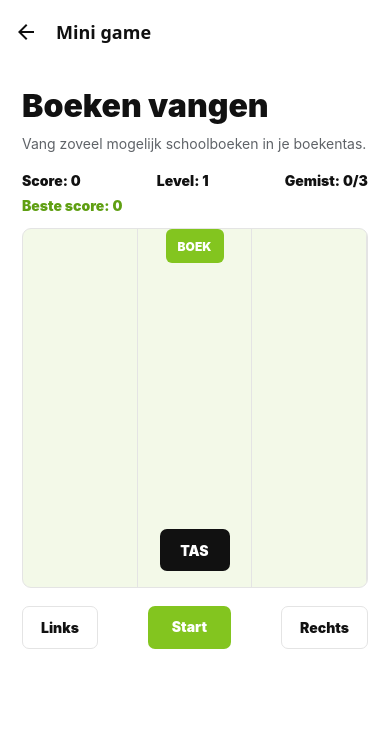
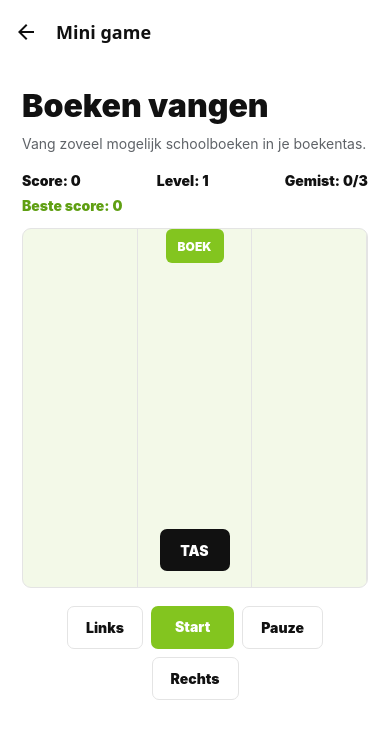
Before and after one commit to r1047785/webflow-campus-app, a React Native app: screen /BookGame in a window 390 px wide. Shown: the top 736 px of the page. Built offline with nearby package versions, Linux system fonts and the light colour scheme; no server answers.

Commit message:
Yente-eindopdracht-onderdeel: add pause button to book game

```diff
--- a/screens/BookGameScreen.js
+++ b/screens/BookGameScreen.js
@@ -10,12 +10,13 @@ export default function BookGameScreen() {
   const [highScore, setHighScore] = useState(0);
   const [misses, setMisses] = useState(0);
   const [isPlaying, setIsPlaying] = useState(false);
+  const [isPaused, setIsPaused] = useState(false);
 
   const level = Math.floor(score / 5) + 1;
   const speed = Math.max(180, 450 - score * 15);
 
   useEffect(() => {
-    if (!isPlaying) {
+    if (!isPlaying || isPaused) {
       return;
     }
 
@@ -31,7 +32,7 @@ export default function BookGameScreen() {
     }, speed);
 
     return () => clearInterval(timer);
-  }, [isPlaying, basketLane, bookLane, speed]);
+  }, [isPlaying, isPaused, basketLane, bookLane, speed]);
 
   function startGame() {
     setBasketLane(1);
@@ -39,7 +40,14 @@ export default function BookGameScreen() {
     setBookTop(0);
     setScore(0);
     setMisses(0);
+    setIsPaused(false);
     setIsPlaying(true);
+  }
+
+  function pauseGame() {
+    if (isPlaying) {
+      setIsPaused(!isPaused);
+    }
   }
 
   function checkCatch() {
@@ -91,6 +99,9 @@ export default function BookGameScreen() {
         <Text style={styles.scoreText}>Gemist: {misses}/3</Text>
       </View>
       <Text style={styles.highScore}>Beste score: {highScore}</Text>
+      {isPaused ? (
+        <Text style={styles.pauseText}>Pauze</Text>
+      ) : null}
 
       <View style={styles.gameBox}>
         <View style={styles.laneRow}>
@@ -118,6 +129,9 @@ export default function BookGameScreen() {
         </Pressable>
         <Pressable style={styles.startButton} onPress={startGame}>
           <Text style={styles.startText}>{isPlaying ? "Opnieuw" : "Start"}</Text>
+        </Pressable>
+        <Pressable style={styles.controlButton} onPress={pauseGame}>
+          <Text style={styles.buttonText}>{isPaused ? "Hervat" : "Pauze"}</Text>
         </Pressable>
         <Pressable style={styles.controlButton} onPress={moveRight}>
           <Text style={styles.buttonText}>Rechts</Text>
@@ -161,6 +175,13 @@ const styles = StyleSheet.create({
     color: colors.primaryDark,
     fontWeight: "900",
     marginBottom: 14
+  },
+  pauseText: {
+    color: colors.primaryDark,
+    fontSize: 20,
+    fontWeight: "900",
+    textAlign: "center",
+    marginBottom: 12
   },
   gameBox: {
     height: 360,
@@ -211,7 +232,8 @@ const styles = StyleSheet.create({
   },
   buttons: {
     flexDirection: "row",
-    justifyContent: "space-between"
+    flexWrap: "wrap",
+    justifyContent: "center"
   },
   controlButton: {
     backgroundColor: colors.surface,
@@ -219,13 +241,17 @@ const styles = StyleSheet.create({
     borderColor: colors.line,
     borderRadius: 7,
     paddingHorizontal: 18,
-    paddingVertical: 12
+    paddingVertical: 12,
+    marginHorizontal: 4,
+    marginBottom: 8
   },
   startButton: {
     backgroundColor: colors.primary,
     borderRadius: 7,
     paddingHorizontal: 24,
-    paddingVertical: 12
+    paddingVertical: 12,
+    marginHorizontal: 4,
+    marginBottom: 8
   },
   buttonText: {
     color: colors.ink,
```
